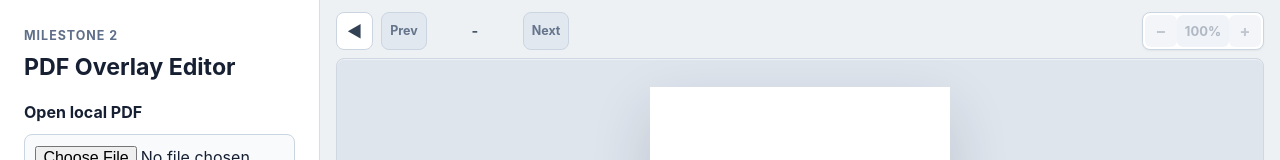
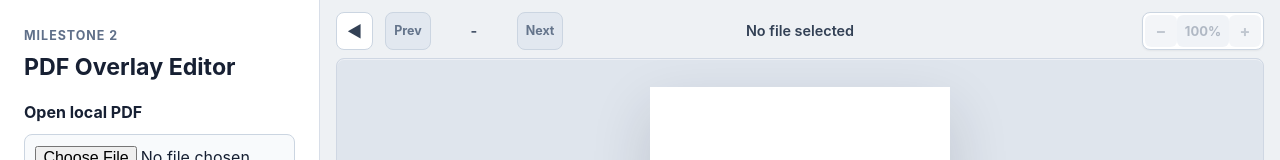
Before and after one commit to agungtrisutaji/pdf-editor, a React (Vite) app: page / in a window 1280 px wide. Shown: the top 160 px of the page. Built offline with nearby package versions, Linux system fonts and the light colour scheme.

Commit message:
feat: center file name in ultra-thin viewer toolbar

```diff
--- a/src/components/pdf/PdfViewer.tsx
+++ b/src/components/pdf/PdfViewer.tsx
@@ -36,8 +36,6 @@ type PdfViewerProps = {
   onToggleSidebar: () => void;
 };
 
-type LoadStatus = "idle" | "loading" | "ready" | "error";
-type RenderStatus = "idle" | "rendering" | "ready" | "error";
 
 export function PdfViewer({
   pdfFile,
@@ -58,8 +56,7 @@ export function PdfViewer({
   const canvasRef = useRef<HTMLCanvasElement | null>(null);
   const containerRef = useRef<HTMLDivElement | null>(null);
   const [pdfDocument, setPdfDocument] = useState<PDFDocumentProxy | null>(null);
-  const [loadStatus, setLoadStatus] = useState<LoadStatus>("idle");
-  const [renderStatus, setRenderStatus] = useState<RenderStatus>("idle");
+
   const [errorMessage, setErrorMessage] = useState<string | null>(null);
   const [isPanning, setIsPanning] = useState(false);
   const panStartRef = useRef<{ x: number; y: number; scrollLeft: number; scrollTop: number } | null>(null);
@@ -75,13 +72,9 @@ export function PdfViewer({
     clearPdfCanvas(canvasRef.current);
 
     if (!pdfFile) {
-      setLoadStatus("idle");
-      setRenderStatus("idle");
       return;
     }
 
-    setLoadStatus("loading");
-    setRenderStatus("idle");
     const activeLoadingTask = createPdfLoadingTask(pdfFile.data);
     loadingTask = activeLoadingTask;
 
@@ -92,7 +85,6 @@ export function PdfViewer({
         }
 
         setPdfDocument(document);
-        setLoadStatus("ready");
         onDocumentReadyChange(true);
       })
       .catch((error: unknown) => {
@@ -100,7 +92,6 @@ export function PdfViewer({
           return;
         }
 
-        setLoadStatus("error");
         onDocumentReadyChange(false);
         setErrorMessage(getPdfErrorMessage(error));
       });
@@ -124,12 +115,10 @@ export function PdfViewer({
     }
 
     if (!canvasRef.current) {
-      setRenderStatus("error");
       setErrorMessage("The PDF canvas is not available.");
       return;
     }
 
-    setRenderStatus("rendering");
     setErrorMessage(null);
 
     renderPdfPageToCanvas({
@@ -149,7 +138,6 @@ export function PdfViewer({
       })
       .then(() => {
         if (isCurrentRender) {
-          setRenderStatus("ready");
 
           const canvas = canvasRef.current;
           if (canvas) {
@@ -170,7 +158,6 @@ export function PdfViewer({
           return;
         }
 
-        setRenderStatus("error");
         setErrorMessage(getPdfErrorMessage(error));
       });
 
@@ -236,19 +223,6 @@ export function PdfViewer({
     return () => container.removeEventListener("wheel", handleNativeWheel);
   }, [canZoomIn, canZoomOut, zoomScale, onZoomChange]);
 
-  const statusText =
-    loadStatus === "loading"
-      ? "Loading PDF..."
-      : loadStatus === "error"
-        ? "Could not open PDF"
-      : renderStatus === "rendering"
-        ? "Rendering page..."
-        : renderStatus === "error"
-          ? "Page render failed"
-        : loadStatus === "ready"
-          ? "Ready"
-          : "No PDF selected";
-
   function handleStagePointerDown(e: React.PointerEvent<HTMLDivElement>) {
     if (e.button !== 0) return; // Only left click
     const container = containerRef.current;
@@ -295,6 +269,7 @@ export function PdfViewer({
   return (
     <section className='viewer-panel' aria-label='PDF viewer'>
       <div className='viewer-toolbar' style={{ margin: '0 0 8px', gap: '8px' }}>
+        <div style={{ display: 'flex', alignItems: 'center', gap: '12px', flex: 1, minWidth: 0 }}>
           <button
             type='button'
             className='small-button'
@@ -307,7 +282,6 @@ export function PdfViewer({
             {isSidebarOpen ? '◀' : '☰'}
           </button>
 
-        <div className='viewer-toolbar-actions' style={{ flex: 1, justifyContent: 'space-between' }}>
           <div className='page-controls' aria-label='Page navigation'>
             <button
               type='button'
@@ -316,7 +290,7 @@ export function PdfViewer({
               disabled={!canGoPrevious}>
               Prev
             </button>
-            <span style={{ minWidth: '80px', textAlign: 'center' }}>
+            <span style={{ minWidth: '70px', textAlign: 'center' }}>
               {totalPages > 0 ? `${pageNumber} / ${totalPages}` : '-'}
             </span>
             <button
@@ -329,7 +303,26 @@ export function PdfViewer({
               Next
             </button>
           </div>
+        </div>
 
+        <div
+          style={{
+            flex: '0 1 auto',
+            fontWeight: 600,
+            color: '#334155',
+            fontSize: '0.9rem',
+            whiteSpace: 'nowrap',
+            overflow: 'hidden',
+            textOverflow: 'ellipsis',
+            padding: '0 16px',
+            maxWidth: '40%'
+          }}
+          title={pdfFile?.fileName ?? 'No file selected'}
+        >
+          {pdfFile?.fileName ?? 'No file selected'}
+        </div>
+
+        <div style={{ display: 'flex', justifyContent: 'flex-end', flex: 1, minWidth: 0 }}>
           <div className='zoom-controls' aria-label='Zoom controls'>
             <button
               type='button'
```
Lines whose indentation alone changed are shown as unchanged.
